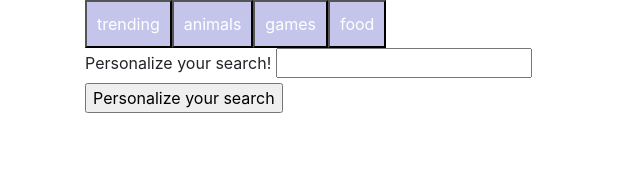
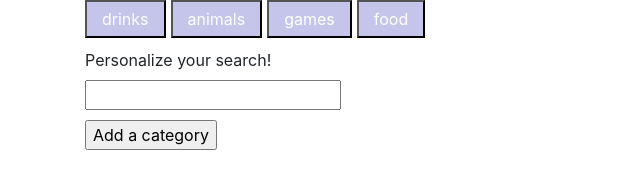
Before and after one commit to baysik/Giftastic, a plain HTML site: page index.html in a window 1280 px wide. Shown: the whole page, without its empty margins (0-640 px from the left). Drawn offline with nearby package versions, Linux system fonts and the light colour scheme.

Commit message:
minor styling added to buttons and added a readme

```diff
--- a/assets/css/style.css
+++ b/assets/css/style.css
@@ -1,5 +1,12 @@
 .term-button {
     color: white;
     background-color: rgb(197, 197, 235);
-    padding: 10px;
+    padding: 5px 15px;
+    margin-right: 5px;
 }
+#image-form{
+    margin-top: 10px;
+}
+#add-image{
+    margin-top: 10px;
+}
--- a/assets/javascript/logic.js
+++ b/assets/javascript/logic.js
@@ -1,5 +1,5 @@
 // array of topics
-var searchTerms = ["trending", "animals", "games", "food"];
+var searchTerms = ["drinks", "animals", "games", "food"];
 
 
 function displayGifs(){
--- a/index.html
+++ b/index.html
@@ -18,10 +18,11 @@
     <div class="container">
         <form id="image-form">
             <label for="image-input">Personalize your search!</label>
+            <br>
             <input type="text" id="image-input" value="">
             <br>
 
-            <input id="add-image" type="submit" value="Personalize your search">
+            <input id="add-image" type="submit" value="Add a category">
         </form>
 
         <div id="gif-view">
```
Also changed, not shown: 1 other file.
